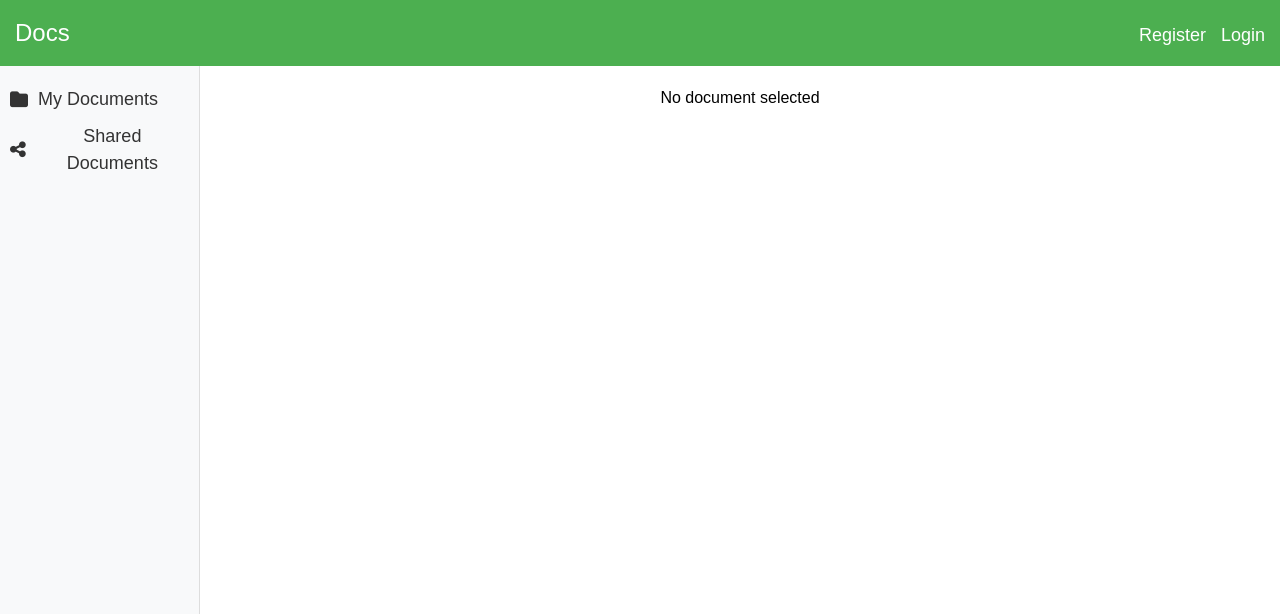
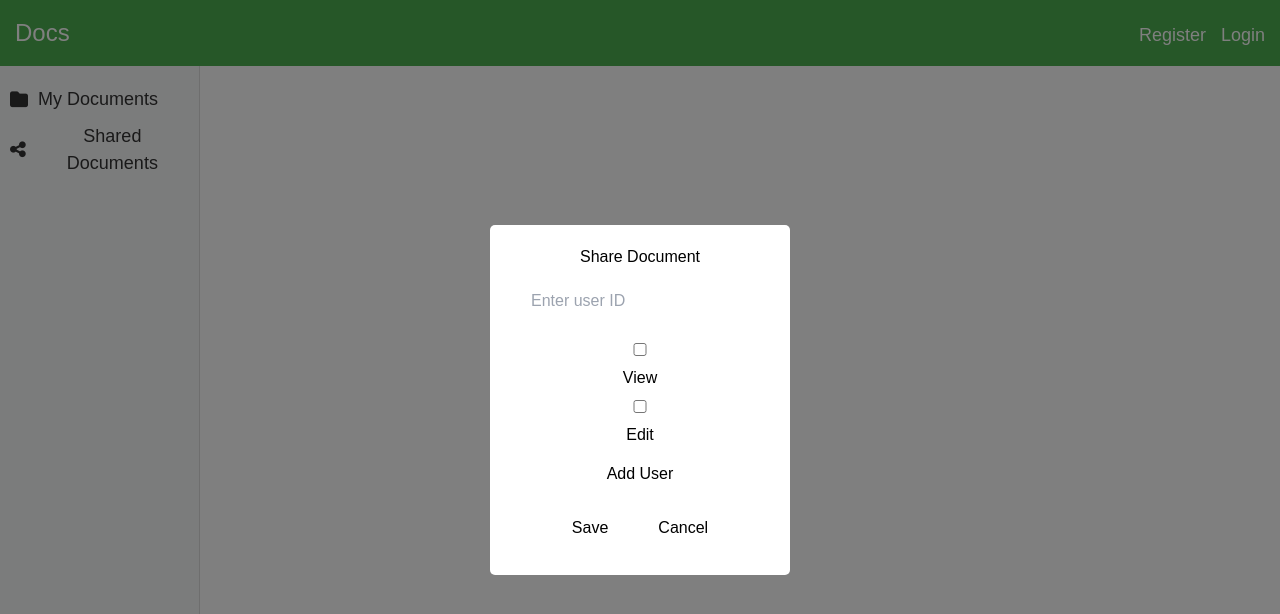
Before and after one commit to Anusha-1598/computer_security_project, a React (Create React App) app in the folder frontend/: page /dashboard/view-document/1 in a window 1280 px wide. Shown: the top 614 px of the page. Built offline with nearby package versions, Linux system fonts and the light colour scheme.

Commit message:
Pending changes exported from your codespace

```diff
--- a/frontend/src/components/DeleteConfirmationPopup.js
+++ b/frontend/src/components/DeleteConfirmationPopup.js
@@ -1,14 +1,37 @@
 import React from "react";
-import { useDispatch } from "react-redux";
+import { useDispatch, useSelector } from "react-redux";
 import { deleteDocument } from "../redux/documentsSlice";
 import "./Popup.css";
 
 const DeleteConfirmationPopup = ({ fileId, fileName, onClose }) => {
+  const currentUser = useSelector((state) => state.login.loginUser);
+
   const dispatch = useDispatch();
 
   const handleDelete = () => {
-    dispatch(deleteDocument(fileId));
-    onClose();
+    fetch("http://127.0.0.1:3658/m1/593636-0-default/deleteDocument", {
+      method: "POST",
+      credentials: "include",
+      headers: {
+        "Content-Type": "application/json",
+        Accept: "application/json",
+        "Access-Control-Allow-Origin": "*",
+      },
+      body: JSON.stringify({ userId: currentUser, fileId: fileId }),
+    })
+      .then((res) => {
+        if (res.status === 200) {
+          res.json().then((res) => {
+            dispatch(deleteDocument(fileId));
+          });
+        } else {
+          alert(res.message);
+        }
+        onClose();
+      })
+      .catch((err) => {
+        alert("Failed to delete document due to : \n" + err.message);
+      });
   };
 
   return (
--- a/frontend/src/components/EditDocument.js
+++ b/frontend/src/components/EditDocument.js
@@ -4,6 +4,7 @@ import { updateDocumentContent } from "../redux/documentsSlice";
 import "./EditDocument.css";
 
 const EditDocument = () => {
+  const currentUser = useSelector((state) => state.login.loginUser);
   const currentDocument = useSelector(
     (state) => state.documents.currentDocument
   );
@@ -13,9 +14,34 @@ const EditDocument = () => {
 
   useEffect(() => {
     if (currentDocument) {
-      setContent(currentDocument.content);
+      fetch("http://127.0.0.1:3658/m1/593636-0-default/getDocumentContent", {
+        method: "POST",
+        credentials: "include",
+        headers: {
+          "Content-Type": "application/json",
+          Accept: "application/json",
+          "Access-Control-Allow-Origin": "*",
+        },
+        body: JSON.stringify({
+          userId: currentUser,
+          fileId: currentDocument.fileId,
+        }),
+      })
+        .then((res) => {
+          if (res.status === 200) {
+            res.json().then((res) => {
+              setContent(res.fileContent);
+            });
+          }
+        })
+        .catch((err) => {
+          alert(
+            "Failed to ftech the document content due to : \n",
+            err.message
+          );
+        });
     }
-  }, [currentDocument]);
+  }, []);
 
   if (!currentDocument) {
     return <div>No document selected</div>;
--- a/frontend/src/components/RenamePopup.js
+++ b/frontend/src/components/RenamePopup.js
@@ -1,15 +1,37 @@
 import React, { useState } from "react";
-import { useDispatch } from "react-redux";
+import { useDispatch, useSelector } from "react-redux";
 import { updateDocumentName } from "../redux/documentsSlice";
 import "./Popup.css";
 
 const RenamePopup = ({ fileId, fileName, onClose }) => {
+  const currentUser = useSelector((state) => state.login.loginUser);
   const [newName, setNewName] = useState(fileName);
   const dispatch = useDispatch();
 
   const handleRename = () => {
-    dispatch(updateDocumentName({ fileId, newName }));
-    onClose();
+    fetch("http://127.0.0.1:3658/m1/593636-0-default/renameDocument", {
+      method: "POST",
+      credentials: "include",
+      headers: {
+        "Content-Type": "application/json",
+        Accept: "application/json",
+        "Access-Control-Allow-Origin": "*",
+      },
+      body: JSON.stringify({ userId: currentUser, fileId: fileId }),
+    })
+      .then((res) => {
+        if (res.status === 200) {
+          res.json().then((res) => {
+            dispatch(updateDocumentName({ fileId, newName }));
+          });
+        } else {
+          alert(res.message);
+        }
+        onClose();
+      })
+      .catch((err) => {
+        alert("Failed to rename document due to : \n" + err.message);
+      });
   };
 
   return (
@@ -21,6 +43,11 @@ const RenamePopup = ({ fileId, fileName, onClose }) => {
           value={newName}
           onChange={(e) => setNewName(e.target.value)}
         />
+        {newName.length === 0 ? (
+          <p className="error">File name not be Empty</p>
+        ) : (
+          <></>
+        )}
         <button onClick={handleRename}>Rename</button>
         <button onClick={onClose}>Cancel</button>
       </div>
--- a/frontend/src/components/SharePopup.js
+++ b/frontend/src/components/SharePopup.js
@@ -1,5 +1,5 @@
 import React, { useState } from "react";
-import { useDispatch } from "react-redux";
+import { useDispatch, useSelector } from "react-redux";
 import { updateSharedUsers } from "../redux/documentsSlice";
 import "./Popup.css";
 
@@ -9,6 +9,7 @@ const SharePopup = ({ fileId, sharedUsers = [], onClose }) => {
   const [permissions, setPermissions] = useState({ view: false, edit: false });
   const [error, setError] = useState("");
   const dispatch = useDispatch();
+  const currentUser = useSelector((state) => state.login.loginUser);
 
   const handleAddUser = () => {
     const userPermissions = Object.keys(permissions).filter(
@@ -40,7 +41,39 @@ const SharePopup = ({ fileId, sharedUsers = [], onClose }) => {
   };
 
   const handleSave = () => {
-    dispatch(updateSharedUsers({ fileId, sharedUsers: users }));
+    let su = [];
+    for (var i = 0; i < sharedUsers.length; i++) {
+      su.push({
+        userId: sharedUsers[i].userId,
+        permission: sharedUsers[i].permissions.join(","),
+      });
+    }
+    fetch("http://127.0.0.1:3658/m1/593636-0-default/updateFilePermissions", {
+      method: "POST",
+      credentials: "include",
+      headers: {
+        "Content-Type": "application/json",
+        Accept: "application/json",
+        "Access-Control-Allow-Origin": "*",
+      },
+      body: JSON.stringify({
+        userId: currentUser,
+        fileId: fileId,
+        sharedUsers: su,
+      }),
+    })
+      .then((res) => {
+        if (res.status === 200) {
+          res.json().then((res) => {
+            dispatch(updateSharedUsers({ fileId, sharedUsers: users }));
+          });
+        } else {
+          alert(res.message);
+        }
+      })
+      .catch((err) => {
+        alert("Failed to fetch documents due to : \n" + err.message);
+      });
     onClose();
   };
 
--- a/frontend/src/components/ViewDocument.js
+++ b/frontend/src/components/ViewDocument.js
@@ -1,53 +1,133 @@
-import React from "react";
-import { useSelector } from "react-redux";
-import "./ViewDocument.css";
+import React, { useState } from "react";
+import { useDispatch, useSelector } from "react-redux";
+import { updateSharedUsers } from "../redux/documentsSlice";
+import "./Popup.css";
 
-const ViewDocument = () => {
-  const currentDocument = useSelector(
-    (state) => state.documents.currentDocument
+const SharePopup = ({ fileId, sharedUsers = [], onClose }) => {
+  const [users, setUsers] = useState(sharedUsers);
+  const [newUserId, setNewUserId] = useState("");
+  const [permissions, setPermissions] = useState({ view: false, edit: false });
+  const [error, setError] = useState("");
+  const dispatch = useDispatch();
+  const currentUser = useSelector((state) => state.login.loginUser);
+
+  const handleAddUser = () => {
+    const userPermissions = Object.keys(permissions).filter(
+      (permission) => permissions[permission]
     );
+    if (
+      newUserId &&
+      userPermissions.length > 0 &&
+      !users.some((user) => user.userId === newUserId)
+    ) {
+      setUsers([...users, { userId: newUserId, permissions: userPermissions }]);
+      setNewUserId("");
+      setPermissions({ view: false, edit: false });
+      setError("");
+    } else {
+      setError(
+        "Please enter a valid user ID and select at least one permission."
+      );
+    }
+  };
 
-  if (!currentDocument) {
-    return <div>No document selected</div>;
+  const handleRemoveUser = (userId) => {
+    setUsers(users.filter((user) => user.userId !== userId));
+  };
+
+  const handlePermissionChange = (e) => {
+    const { name, checked } = e.target;
+    setPermissions({ ...permissions, [name]: checked });
+  };
+
+  const handleSave = () => {
+    let su = [];
+    for (var i = 0; i < sharedUsers.length; i++) {
+      su.push({
+        userId: sharedUsers[i].userId,
+        permission: sharedUsers[i].permissions.join(","),
+      });
     }
+    fetch("http://127.0.0.1:3658/m1/593636-0-default/updateFilePermissions", {
+      method: "POST",
+      credentials: "include",
+      headers: {
+        "Content-Type": "application/json",
+        Accept: "application/json",
+        "Access-Control-Allow-Origin": "*",
+      },
+      body: JSON.stringify({
+        userId: currentUser,
+        fileId: fileId,
+        sharedUsers: su,
+      }),
+    })
+      .then((res) => {
+        if (res.status === 200) {
+          res.json().then((res) => {
+            dispatch(updateSharedUsers({ fileId, sharedUsers: users }));
+          });
+        } else {
+          alert(res.message);
+        }
+      })
+      .catch((err) => {
+        alert("Failed to fetch documents due to : \n" + err.message);
+      });
+    onClose();
+  };
 
   return (
-    <div className="view-document">
-      <div className="document-info">
-        <h2>Document Viewer</h2>
-        <p>
-          <strong>File Name:</strong> {currentDocument.fileName}
-        </p>
-        <p>
-          <strong>File ID:</strong> {currentDocument.fileId}
-        </p>
-        {currentDocument.ownerName && (
-          <p>
-            <strong>Owner:</strong> {currentDocument.ownerName}
-          </p>
-        )}
-        {currentDocument.sharedUsers && (
+    <div className="popup">
+      <div className="popup-inner">
+        <h2>Share Document</h2>
         <div>
-            <strong>Shared With:</strong>
+          <input
+            type="text"
+            placeholder="Enter user ID"
+            value={newUserId}
+            onChange={(e) => setNewUserId(e.target.value)}
+          />
+          <div>
+            <label>
+              <input
+                type="checkbox"
+                name="view"
+                checked={permissions.view}
+                onChange={handlePermissionChange}
+              />
+              View
+            </label>
+            <label>
+              <input
+                type="checkbox"
+                name="edit"
+                checked={permissions.edit}
+                onChange={handlePermissionChange}
+              />
+              Edit
+            </label>
+          </div>
+          <button onClick={handleAddUser}>Add User</button>
+          {error && <p className="error">{error}</p>}
+        </div>
         <ul>
-              {currentDocument.sharedUsers.map((user, index) => (
-                <li key={index}>
+          {users.map((user) => (
+            <li key={user.userId}>
+              <span>
                 {user.userId} - {user.permissions.join(", ")}
+              </span>
+              <button onClick={() => handleRemoveUser(user.userId)}>
+                Remove
+              </button>
             </li>
           ))}
         </ul>
-          </div>
-        )}
-      </div>
-      <div className="viewer">
-        <textarea
-          className="viewer-textarea"
-          value={currentDocument.content}
-          readOnly
-        ></textarea>
+        <button onClick={handleSave}>Save</button>
+        <button onClick={onClose}>Cancel</button>
       </div>
     </div>
   );
 };
 
-export default ViewDocument;
+export default SharePopup;
```
Also changed, not shown: frontend/src/components/MyDocuments.js (+36 -27 lines). Lines whose indentation alone changed are shown as unchanged.
